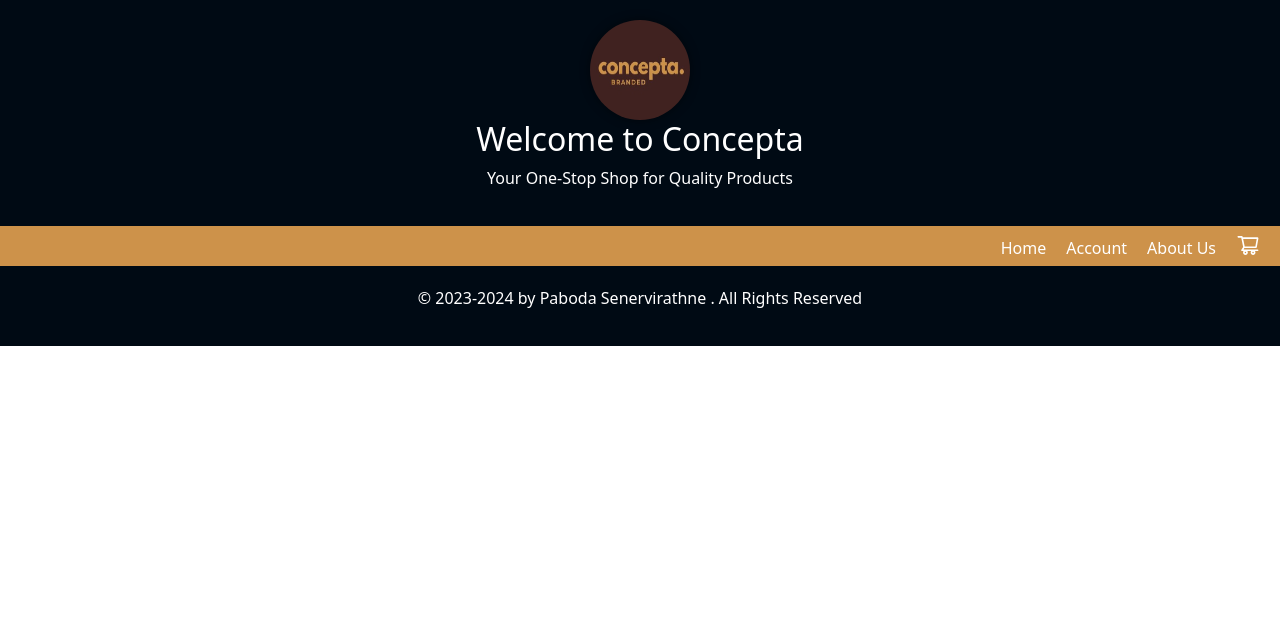
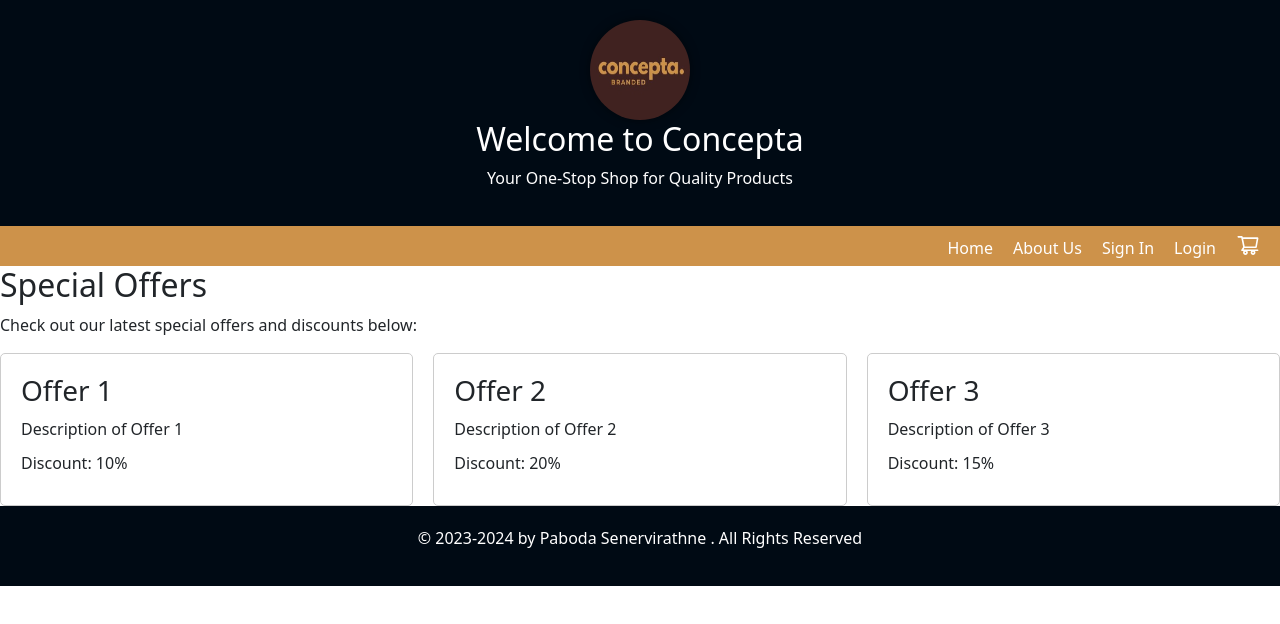
Before and after one commit to PabodaSenevirathne/QuickBuy-v2.0.0, a React (Create React App) app: page /offers in a window 1280 px wide. Shown: the top 624 px of the page. Built offline with nearby package versions, Linux system fonts and the light colour scheme.

Commit message:
app.js modified for loging and logout

```diff
--- a/src/App.js
+++ b/src/App.js
@@ -1,4 +1,4 @@
-import React, { useState } from 'react';
+import React, { useState, useEffect } from 'react';
 import { BrowserRouter as Router, Routes, Route } from 'react-router-dom';
 import Navbar from './components/Navbar';
 import Home from './pages/Home';
@@ -13,36 +13,49 @@ import OrderSummary from './pages/OrderSummary';
 import PaymentForm from './pages/PaymentForm';
 import Login from './pages/Login';
 import Register from './pages/Register';
+import Offers from './pages/Offers';
 
 function App() {
   // Define the state
   const [cartItems, setCartItems] = useState([]);
   const [orderSubmitted, setOrderSubmitted] = useState(false);
+  const [isAuthenticated, setIsAuthenticated] = useState(localStorage.getItem('token') ? true : false);
+  const [totalValue, setTotalValue] = useState(0); // Initialize totalValue state with 0
 
+  // Calculate total value based on cart items
+  const calculateTotalValue = () => {
+    let total = 0;
+    cartItems.forEach(item => {
+      total += item.price * item.quantity;
+    });
+    return total;
+  };
+
+  useEffect(() => {
+    // Update totalValue whenever cartItems change
+    setTotalValue(calculateTotalValue());
+  }, [cartItems]);
+
+  const handleLogout = () => {
+    // Clear the token from local storage
+    localStorage.removeItem('token');
+    // Update authentication state
+    setIsAuthenticated(false);
+  };
 
   const handleProceedToPayment = () => {
-
     setOrderSubmitted(true);
   };
 
-
   // Add item to cart
   const addToCart = (item) => {
-
     const existingItemIndex = cartItems.findIndex(cartItem => cartItem.id === item.productId);
-    console.log(existingItemIndex);
-    console.log("Existing item index:", existingItemIndex);
-
     if (existingItemIndex !== -1) {
-      // If item already exists, update the quantity
       const updatedCartItems = [...cartItems];
       updatedCartItems[existingItemIndex].quantity += item.quantity;
       setCartItems(updatedCartItems);
-      console.log("Cart items after update:", updatedCartItems);
     } else {
-      // If item does not exist, add item to the cart
       setCartItems(prevCartItems => [...prevCartItems, item]);
-      console.log("Cart items after addition:", [...cartItems, item]);
     }
   };
 
@@ -66,7 +79,7 @@ function App() {
     <Router>
       <div>
         <Header />
-        <Navbar cartItems={cartItems} />
+        <Navbar cartItems={cartItems} isAuthenticated={isAuthenticated} handleLogout={handleLogout} />
         <div className="content">
           <Routes>
             <Route path="/" element={<Home addToCart={addToCart} products={products}/>} />
@@ -78,6 +91,7 @@ function App() {
             <Route path="/products/:id" element={<ProductDetail products={products} addToCart={addToCart} cartItems={cartItems}/>} />
             <Route  path="/login" element={<Login/>} />
             <Route  path="/register" element={<Register/>} />
+            <Route path="/offers" element={<Offers />} />
           </Routes>
         </div>
         <Footer />
--- a/src/components/Navbar.js
+++ b/src/components/Navbar.js
@@ -1,10 +1,10 @@
 import React from 'react';
 import { Link } from 'react-router-dom';
+import { ShoppingCartOutlined, UserOutlined } from '@ant-design/icons';
+import { Badge } from 'antd';
 import '../styles/Navbar.css';
-import { ShoppingCartOutlined } from '@ant-design/icons';
-import { Badge } from 'antd';
 
-function Navbar({ cartItems }) {
+function Navbar({ cartItems, isAuthenticated, handleLogout }) {
   // Calculate the total quantity of items in the cart
   const totalQuantity = cartItems.reduce((total, item) => total + item.quantity, 0);
 
@@ -15,19 +15,30 @@ function Navbar({ cartItems }) {
           <Link to="/">Home</Link>
         </li>
         <li>
-          <Link to="/account">Account</Link>
-        </li>
-        <li>
           <Link to="/about-us">About Us</Link>
         </li>
         <li>
+          <Link to="/account">
+            Sign In
+          </Link>
+        </li>
+        <li>
+          {isAuthenticated ? (
+            <>
+              <Link to="/offers">Offers</Link>
+              <Link to="/logout" onClick={handleLogout}>Logout</Link>
+            </>
+          ) : (
+            <Link to="/login">Login</Link>
+          )}
+        </li>
+        <li>
           <Link to="/cart">
-            <Badge size="small" count={totalQuantity}> {/* Set the count to the totalQuantity */}
+            <Badge size="small" count={totalQuantity}>
               <ShoppingCartOutlined style={{ fontSize: '24px', color: '#fff' }} />
             </Badge>
           </Link>
         </li>
-
       </ul>
     </nav>
   );
--- /dev/null
+++ b/src/pages/Offers.js
@@ -0,0 +1,30 @@
+import React from 'react';
+import '../styles/Offers.css'; // Import the CSS file
+
+function Offers() {
+  return (
+    <div>
+      <h2>Special Offers</h2>
+      <p>Check out our latest special offers and discounts below:</p>
+      <div className="offer-list">
+        <div className="offer-item">
+          <h3>Offer 1</h3>
+          <p>Description of Offer 1</p>
+          <p>Discount: 10%</p>
+        </div>
+        <div className="offer-item">
+          <h3>Offer 2</h3>
+          <p>Description of Offer 2</p>
+          <p>Discount: 20%</p>
+        </div>
+        <div className="offer-item">
+          <h3>Offer 3</h3>
+          <p>Description of Offer 3</p>
+          <p>Discount: 15%</p>
+        </div>
+      </div>
+    </div>
+  );
+}
+
+export default Offers;
--- a/src/pages/OrderSummary.js
+++ b/src/pages/OrderSummary.js
@@ -1,76 +1,30 @@
+// OrderSummary.js
 import React from 'react';
 import { Link } from 'react-router-dom';
 
+
 const OrderSummary = ({ cartItems, totalValue }) => {
   return (
-    <div>
+    <div className="order-summary"> {/* Apply the "order-summary" class */}
       <h2>Order Summary</h2>
       <ul>
         {cartItems.map((item, index) => (
           <li key={index}>
-            <img src={item.image} alt={item.name} style={{ width: '100px', height: '100px' }} />
-            <p>{item.name}</p>
-            <p>Quantity: {item.quantity}</p>
-            <p>Price: ${item.price}</p>
+            <img src={item.image} alt={item.name} />
+            <div>
+              <p>{item.name}</p>
+              <p>Quantity: {item.quantity}</p>
+              <p>Price: ${item.price}</p>
+            </div>
           </li>
         ))}
       </ul>
-      <p>Total Value: ${totalValue.toFixed(2)}</p>
+      <p className="total-value">Total Value: ${totalValue.toFixed(2)}</p>
       <Link to="/payment">
-        <button>Proceed to Payment</button>
+        <button className="checkout-button">Proceed to Payment</button>
       </Link>
     </div>
   );
 };
 
 export default OrderSummary;
-
-// // OrderSummary.js
-// import React from 'react';
-
-// const OrderSummary = ({ cartItems, totalValue }) => {
-//   return (
-//     <div>
-//       <h2>Order Summary</h2>
-//       <ul>
-//         {cartItems.map((item, index) => (
-//           <li key={index}>
-//             <img src={item.image} alt={item.name} style={{ width: '100px', height: '100px' }} />
-//             <p>{item.name}</p>
-//             <p>Quantity: {item.quantity}</p>
-//             <p>Price: ${item.price}</p>
-//           </li>
-//         ))}
-//       </ul>
-//       <p>Total Value: ${totalValue.toFixed(2)}</p>
-//     </div>
-//   );
-// };
-
-// export default OrderSummary;
-
-
-
-
-// // OrderSummary.js
-// import React from 'react';
-
-// const OrderSummary = ({ cartItems, totalValue }) => {
-//   return (
-//     <div>
-//       <h2>Order Summary</h2>
-//       <ul>
-//         {cartItems.map((item, index) => (
-//           <li key={index}>
-//             <p>{item.name}</p>
-//             <p>Quantity: {item.quantity}</p>
-//             <p>Price: ${item.price}</p>
-//           </li>
-//         ))}
-//       </ul>
-//       <p>Total Value: ${totalValue.toFixed(2)}</p>
-//     </div>
-//   );
-// };
-
-// export default OrderSummary;
--- /dev/null
+++ b/src/styles/Offers.css
@@ -0,0 +1,19 @@
+.offer-list {
+    display: grid;
+    grid-template-columns: repeat(auto-fit, minmax(250px, 1fr));
+    grid-gap: 20px;
+  }
+
+  .offer-item {
+    border: 1px solid #ccc;
+    padding: 20px;
+    border-radius: 5px;
+  }
+
+  .offer-item h3 {
+    margin-top: 0;
+  }
+
+  .offer-item p {
+    margin: 10px 0;
+  }
```
Also changed, not shown: src/styles/OrderSummary.css (added, +67 -0 lines). Lines whose indentation alone changed are shown as unchanged.
